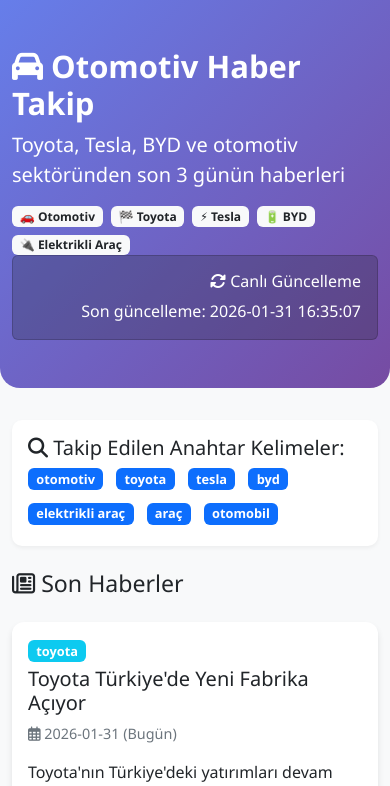
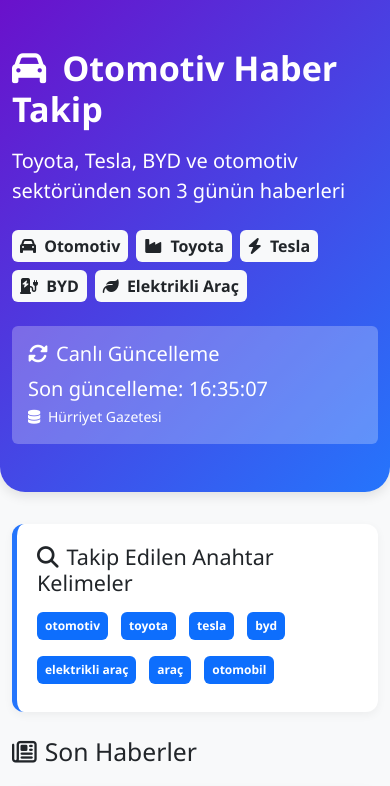
Before and after one commit to sophiehime/otomotiv-haber-demo, a Flask app: page / in a window 390 px wide. Shown: the top 786 px of the page. Run offline with Flask 3, Linux system fonts and the light colour scheme; data that the repository does not hold is empty.

Commit message:
HTML/CSS düzeltmesi: Bootstrap ve Font Awesome CDN güncellendi, responsive tasarım

```diff
--- a/templates/index.html
+++ b/templates/index.html
@@ -4,63 +4,91 @@
     <meta charset="UTF-8">
     <meta name="viewport" content="width=device-width, initial-scale=1.0">
     <title>🚗 Otomotiv Haber Takip</title>
-    <link href="https://cdn.jsdelivr.net/npm/bootstrap@5.3.0/dist/css/bootstrap.min.css" rel="stylesheet">
-    <link rel="stylesheet" href="https://cdnjs.cloudflare.com/ajax/libs/font-awesome/6.4.0/css/all.min.css">
+    <!-- Bootstrap 5 -->
+    <link href="https://cdn.jsdelivr.net/npm/bootstrap@5.3.3/dist/css/bootstrap.min.css" rel="stylesheet" integrity="sha384-QWTKZyjpPEjISv5WaRU9OFeRpok6YctnYmDr5pNlyT2bRjXh0JMhjY6hW+ALEwIH" crossorigin="anonymous">
+    <!-- Font Awesome -->
+    <link rel="stylesheet" href="https://cdnjs.cloudflare.com/ajax/libs/font-awesome/6.5.1/css/all.min.css">
     <style>
         body {
             background-color: #f8f9fa;
             font-family: 'Segoe UI', Tahoma, Geneva, Verdana, sans-serif;
+            padding-top: 0;
         }
         .hero {
-            background: linear-gradient(135deg, #667eea 0%, #764ba2 100%);
+            background: linear-gradient(135deg, #6a11cb 0%, #2575fc 100%);
             color: white;
             padding: 3rem 0;
             margin-bottom: 2rem;
-            border-radius: 0 0 20px 20px;
+            border-radius: 0 0 25px 25px;
+            box-shadow: 0 4px 12px rgba(0,0,0,0.1);
         }
-        .haber-kart {
-            transition: transform 0.3s, box-shadow 0.3s;
+        .news-card {
             border: none;
-            border-radius: 12px;
+            border-radius: 15px;
             overflow: hidden;
-            margin-bottom: 1.5rem;
-            box-shadow: 0 4px 6px rgba(0,0,0,0.1);
+            transition: all 0.3s ease;
+            box-shadow: 0 5px 15px rgba(0,0,0,0.08);
+            margin-bottom: 25px;
+            height: 100%;
         }
-        .haber-kart:hover {
-            transform: translateY(-5px);
-            box-shadow: 0 10px 20px rgba(0,0,0,0.15);
+        .news-card:hover {
+            transform: translateY(-10px);
+            box-shadow: 0 15px 30px rgba(0,0,0,0.15);
         }
-        .kelime-badge {
-            font-size: 0.8rem;
-            margin-right: 5px;
-            margin-bottom: 5px;
-        }
-        .haber-resim {
+        .news-img {
             height: 200px;
             object-fit: cover;
             width: 100%;
         }
-        .kaynak-badge {
+        .keyword-badge {
+            font-size: 0.75rem;
+            margin-right: 5px;
+            margin-bottom: 8px;
+        }
+        .source-badge {
             position: absolute;
-            top: 10px;
-            right: 10px;
-            z-index: 1;
+            top: 15px;
+            right: 15px;
+            z-index: 10;
         }
-        .loading {
-            text-align: center;
-            padding: 2rem;
+        .news-date {
+            font-size: 0.85rem;
             color: #6c757d;
         }
-        .haber-tarih {
-            font-size: 0.9rem;
-            color: #6c757d;
+        .keyword-list {
+            background: white;
+            border-radius: 12px;
+            padding: 20px;
+            margin-bottom: 25px;
+            box-shadow: 0 3px 10px rgba(0,0,0,0.05);
+            border-left: 5px solid #2575fc;
         }
-        .anahtar-listesi {
-            background: white;
-            border-radius: 10px;
-            padding: 1rem;
-            margin-bottom: 1.5rem;
-            box-shadow: 0 2px 4px rgba(0,0,0,0.05);
+        .btn-read {
+            background: linear-gradient(135deg, #6a11cb 0%, #2575fc 100%);
+            border: none;
+            color: white;
+            padding: 8px 20px;
+            border-radius: 25px;
+            font-weight: 500;
+            transition: all 0.3s;
+        }
+        .btn-read:hover {
+            transform: scale(1.05);
+            color: white;
+            box-shadow: 0 5px 15px rgba(106, 17, 203, 0.3);
+        }
+        .api-card {
+            border-left: 4px solid #28a745;
+            transition: all 0.3s;
+        }
+        .api-card:hover {
+            transform: translateX(5px);
+        }
+        footer {
+            background: #f8f9fa;
+            border-top: 1px solid #e9ecef;
+            margin-top: 50px;
+            padding: 30px 0;
         }
     </style>
 </head>
@@ -69,22 +97,23 @@
     <div class="hero">
         <div class="container">
             <div class="row align-items-center">
-                <div class="col-md-8">
-                    <h1 class="display-5 fw-bold"><i class="fas fa-car"></i> Otomotiv Haber Takip</h1>
-                    <p class="lead">Toyota, Tesla, BYD ve otomotiv sektöründen son 3 günün haberleri</p>
-                    <div class="d-flex flex-wrap gap-2 mt-3">
-                        <span class="badge bg-light text-dark">🚗 Otomotiv</span>
-                        <span class="badge bg-light text-dark">🏁 Toyota</span>
-                        <span class="badge bg-light text-dark">⚡ Tesla</span>
-                        <span class="badge bg-light text-dark">🔋 BYD</span>
-                        <span class="badge bg-light text-dark">🔌 Elektrikli Araç</span>
+                <div class="col-lg-8">
+                    <h1 class="display-4 fw-bold mb-3"><i class="fas fa-car me-3"></i>Otomotiv Haber Takip</h1>
+                    <p class="lead mb-4">Toyota, Tesla, BYD ve otomotiv sektöründen son 3 günün haberleri</p>
+                    <div class="d-flex flex-wrap gap-2">
+                        <span class="badge bg-light text-dark fs-6 p-2"><i class="fas fa-car me-1"></i> Otomotiv</span>
+                        <span class="badge bg-light text-dark fs-6 p-2"><i class="fas fa-industry me-1"></i> Toyota</span>
+                        <span class="badge bg-light text-dark fs-6 p-2"><i class="fas fa-bolt me-1"></i> Tesla</span>
+                        <span class="badge bg-light text-dark fs-6 p-2"><i class="fas fa-charging-station me-1"></i> BYD</span>
+                        <span class="badge bg-light text-dark fs-6 p-2"><i class="fas fa-leaf me-1"></i> Elektrikli Araç</span>
                     </div>
                 </div>
-                <div class="col-md-4 text-end">
-                    <div class="card bg-dark bg-opacity-25 text-white">
-                        <div class="card-body">
-                            <h6><i class="fas fa-sync-alt"></i> Canlı Güncelleme</h6>
-                            <p class="mb-0" id="last-updated">Yükleniyor...</p>
+                <div class="col-lg-4 text-lg-end mt-4 mt-lg-0">
+                    <div class="card bg-white bg-opacity-25 border-0">
+                        <div class="card-body text-white">
+                            <h5><i class="fas fa-sync-alt me-2"></i>Canlı Güncelleme</h5>
+                            <p class="mb-0 fs-5" id="last-updated">Yükleniyor...</p>
+                            <small><i class="fas fa-database me-1"></i> Hürriyet Gazetesi</small>
                         </div>
                     </div>
                 </div>
@@ -94,98 +123,124 @@
 
     <!-- Main Content -->
     <div class="container">
-        <!-- Anahtar Kelimeler -->
-        <div class="anahtar-listesi">
-            <h5><i class="fas fa-search"></i> Takip Edilen Anahtar Kelimeler:</h5>
-            <div id="anahtar-kelimeler" class="d-flex flex-wrap gap-2">
-                <!-- JavaScript ile doldurulacak -->
+        <!-- Keywords -->
+        <div class="keyword-list">
+            <h4 class="mb-3"><i class="fas fa-search me-2"></i>Takip Edilen Anahtar Kelimeler</h4>
+            <div id="keywords-container" class="d-flex flex-wrap gap-2">
+                <!-- JS ile doldurulacak -->
             </div>
         </div>
 
-        <!-- Haberler -->
-        <div class="row">
+        <!-- News Section -->
+        <div class="row mb-5">
             <div class="col-12">
-                <h3 class="mb-4"><i class="far fa-newspaper"></i> Son Haberler</h3>
-                <div id="loading" class="loading">
-                    <div class="spinner-border text-primary" role="status">
+                <h2 class="mb-4"><i class="far fa-newspaper me-2"></i>Son Haberler</h2>
+
+                <!-- Loading -->
+                <div id="loading" class="text-center py-5">
+                    <div class="spinner-border text-primary" style="width: 3rem; height: 3rem;" role="status">
                         <span class="visually-hidden">Yükleniyor...</span>
                     </div>
-                    <p class="mt-2">Hürriyet'ten haberler yükleniyor...</p>
+                    <p class="mt-3 fs-5 text-muted">Hürriyet'ten haberler yükleniyor...</p>
                 </div>
-                <div id="haberler-container" class="row">
-                    <!-- JavaScript ile doldurulacak -->
+
+                <!-- News Container -->
+                <div id="news-container" class="row">
+                    <!-- JS ile doldurulacak -->
                 </div>
-                <div id="no-haberler" class="alert alert-warning d-none">
-                    <i class="fas fa-exclamation-triangle"></i> Şu anda haber bulunamadı.
+
+                <!-- No News -->
+                <div id="no-news" class="alert alert-warning text-center py-4 d-none">
+                    <i class="fas fa-exclamation-triangle fa-2x mb-3"></i>
+                    <h4>Henüz haber bulunamadı</h4>
+                    <p>Lütfen daha sonra tekrar deneyin veya farklı bir anahtar kelime arayın.</p>
                 </div>
             </div>
         </div>
 
-        <!-- API Bilgisi -->
-        <div class="row mt-5">
+        <!-- API Section -->
+        <div class="row mb-5">
             <div class="col-12">
-                <div class="card">
-                    <div class="card-header">
-                        <h5 class="mb-0"><i class="fas fa-code"></i> API Endpoint'leri</h5>
+                <h2 class="mb-4"><i class="fas fa-code me-2"></i>API Endpoint'leri</h2>
+                <div class="row g-4">
+                    <div class="col-md-4">
+                        <div class="card api-card h-100">
+                            <div class="card-body">
+                                <h5 class="card-title text-primary"><i class="fas fa-newspaper me-2"></i>Tüm Haberler</h5>
+                                <code class="d-block mb-3 p-2 bg-light rounded">/api/haberler</code>
+                                <p class="card-text">Tüm anahtar kelimeler için son 3 günün haberlerini JSON formatında getirir.</p>
+                                <a href="/api/haberler" target="_blank" class="btn btn-outline-primary">Test Et</a>
+                            </div>
+                        </div>
                     </div>
-                    <div class="card-body">
-                        <div class="row">
-                            <div class="col-md-4">
-                                <h6>📰 Tüm Haberler</h6>
-                                <code>/api/haberler</code>
-                                <p class="small text-muted mt-1">Tüm anahtar kelimeler için haberleri getirir</p>
+                    <div class="col-md-4">
+                        <div class="card api-card h-100">
+                            <div class="card-body">
+                                <h5 class="card-title text-success"><i class="fas fa-search me-2"></i>Özel Arama</h5>
+                                <code class="d-block mb-3 p-2 bg-light rounded">/api/ara?kelime=tesla</code>
+                                <p class="card-text">Belirli bir anahtar kelime için haber arama yapar.</p>
+                                <a href="/api/ara?kelime=tesla" target="_blank" class="btn btn-outline-success">Test Et</a>
                             </div>
-                            <div class="col-md-4">
-                                <h6>🔍 Özel Arama</h6>
-                                <code>/api/ara?kelime=tesla</code>
-                                <p class="small text-muted mt-1">Belirli bir kelime için haber ara</p>
-                            </div>
-                            <div class="col-md-4">
-                                <h6>❤️ Sağlık Kontrolü</h6>
-                                <code>/health</code>
-                                <p class="small text-muted mt-1">API durumunu kontrol et</p>
+                        </div>
+                    </div>
+                    <div class="col-md-4">
+                        <div class="card api-card h-100">
+                            <div class="card-body">
+                                <h5 class="card-title text-danger"><i class="fas fa-heartbeat me-2"></i>Sağlık Kontrolü</h5>
+                                <code class="d-block mb-3 p-2 bg-light rounded">/health</code>
+                                <p class="card-text">API'nin çalışma durumunu ve sistem bilgilerini gösterir.</p>
+                                <a href="/health" target="_blank" class="btn btn-outline-danger">Test Et</a>
                             </div>
                         </div>
                     </div>
                 </div>
             </div>
         </div>
+    </div>
 
-        <!-- Footer -->
-        <footer class="mt-5 pt-4 border-top">
+    <!-- Footer -->
+    <footer>
+        <div class="container">
             <div class="row">
                 <div class="col-md-6">
-                    <h6>Otomotiv Haber Takip</h6>
-                    <p class="text-muted small">Hürriyet gazetesinden otomotiv sektörü haberlerini otomatik olarak toplar.</p>
+                    <h5>Otomotiv Haber Takip</h5>
+                    <p class="text-muted">Hürriyet gazetesinden otomotiv sektörü haberlerini otomatik olarak toplar ve sunar.</p>
+                    <p class="text-muted small">
+                        <i class="fas fa-code me-1"></i> Flask 3.0.0 |
+                        <i class="fas fa-server me-1"></i> Render |
+                        <i class="fab fa-python me-1"></i> Python 3.11
+                    </p>
                 </div>
-                <div class="col-md-6 text-end">
+                <div class="col-md-6 text-md-end">
                     <p class="text-muted small">
-                        <i class="fas fa-code-branch"></i> v2.0 |
-                        <i class="fas fa-server"></i> Render |
-                        <i class="fab fa-github"></i> GitHub
+                        <i class="fas fa-sync-alt me-1"></i> Son güncelleme: <span id="footer-updated">-</span><br>
+                        <i class="fas fa-database me-1"></i> Kaynak: Hürriyet Gazetesi<br>
+                        <i class="fab fa-github me-1"></i>
+                        <a href="https://github.com/sophiehime/otomotiv-haber-demo" target="_blank" class="text-decoration-none">GitHub Repository</a>
                     </p>
                 </div>
             </div>
-        </footer>
-    </div>
+        </div>
+    </footer>
 
     <!-- JavaScript -->
     <script>
         // Haberleri yükle
-        async function loadHaberler() {
+        async function loadNews() {
             try {
                 const response = await fetch('/api/haberler');
                 const data = await response.json();
 
-                // Güncelleme zamanını göster
-                document.getElementById('last-updated').textContent =
-                    `Son güncelleme: ${data.last_updated || 'Yeni'}`;
+                // Güncelleme zamanı
+                const now = new Date().toLocaleTimeString('tr-TR');
+                document.getElementById('last-updated').textContent = `Son güncelleme: ${now}`;
+                document.getElementById('footer-updated').textContent = now;
 
-                // Anahtar kelimeleri göster
-                const anahtarDiv = document.getElementById('anahtar-kelimeler');
+                // Anahtar kelimeler
+                const keywordsContainer = document.getElementById('keywords-container');
                 if (data.anahtar_kelimeler) {
-                    anahtarDiv.innerHTML = data.anahtar_kelimeler.map(kelime =>
-                        `<span class="badge bg-primary kelime-badge">${kelime}</span>`
+                    keywordsContainer.innerHTML = data.anahtar_kelimeler.map(keyword =>
+                        `<span class="badge bg-primary keyword-badge p-2">${keyword}</span>`
                     ).join('');
                 }
 
@@ -193,40 +248,40 @@
                 document.getElementById('loading').classList.add('d-none');
 
                 // Haberleri göster
-                const container = document.getElementById('haberler-container');
-                const noHaberDiv = document.getElementById('no-haberler');
+                const container = document.getElementById('news-container');
+                const noNews = document.getElementById('no-news');
 
                 if (data.haberler && data.haberler.length > 0) {
-                    noHaberDiv.classList.add('d-none');
+                    noNews.classList.add('d-none');
                     container.innerHTML = '';
 
-                    data.haberler.forEach(haber => {
+                    data.haberler.forEach(news => {
                         const col = document.createElement('div');
-                        col.className = 'col-md-6 col-lg-4';
+                        col.className = 'col-lg-4 col-md-6';
 
-                        // Resim URL'sini kontrol et
-                        const resimUrl = haber.resim && haber.resim.startsWith('http')
-                            ? haber.resim
-                            : 'https://images.unsplash.com/photo-1492144534655-ae79c964c9d7?ixlib=rb-4.0.3&auto=format&fit=crop&w=800&q=80';
+                        // Varsayılan resim
+                        const defaultImage = 'https://images.unsplash.com/photo-1492144534655-ae79c964c9d7?ixlib=rb-4.0.3&auto=format&fit=crop&w=800&q=80';
+                        const imageUrl = news.resim && news.resim.startsWith('http') ? news.resim : defaultImage;
 
                         col.innerHTML = `
-                            <div class="card haber-kart">
-                                ${haber.resim ? `
+                            <div class="card news-card">
                                 <div class="position-relative">
-                                    <img src="${resimUrl}" class="haber-resim" alt="${haber.baslik}">
-                                    <span class="badge bg-danger kaynak-badge">${haber.kaynak}</span>
+                                    <img src="${imageUrl}" class="news-img" alt="${news.baslik}" onerror="this.src='${defaultImage}'">
+                                    <span class="badge bg-danger source-badge">${news.kaynak}</span>
                                 </div>
-                                ` : ''}
                                 <div class="card-body">
-                                    <span class="badge bg-info kelime-badge">${haber.anahtar_kelime}</span>
-                                    <h5 class="card-title">${haber.baslik}</h5>
-                                    <p class="card-text haber-tarih">
-                                        <i class="far fa-calendar-alt"></i> ${haber.tarih}
-                                        ${haber.tarih_text ? `(${haber.tarih_text})` : ''}
+                                    <div class="mb-2">
+                                        <span class="badge bg-info keyword-badge">${news.anahtar_kelime}</span>
+                                        <span class="badge bg-secondary keyword-badge">${news.tarih}</span>
+                                    </div>
+                                    <h5 class="card-title">${news.baslik}</h5>
+                                    <p class="card-text news-date">
+                                        <i class="far fa-calendar-alt me-1"></i> ${news.tarih}
+                                        ${news.tarih_text ? `<small>(${news.tarih_text})</small>` : ''}
                                     </p>
-                                    <p class="card-text">${haber.ozet || ''}</p>
-                                    <a href="${haber.link}" target="_blank" class="btn btn-outline-primary btn-sm">
-                                        <i class="fas fa-external-link-alt"></i> Haberi Oku
+                                    <p class="card-text">${news.ozet || 'Habere ait özet bulunmuyor.'}</p>
+                                    <a href="${news.link}" target="_blank" class="btn btn-read">
+                                        <i class="fas fa-external-link-alt me-1"></i> Haberi Oku
                                     </a>
                                 </div>
                             </div>
@@ -235,27 +290,38 @@
                     });
                 } else {
                     container.innerHTML = '';
-                    noHaberDiv.classList.remove('d-none');
+                    noNews.classList.remove('d-none');
                 }
 
             } catch (error) {
-                console.error('Haber yükleme hatası:', error);
+                console.error('Hata:', error);
                 document.getElementById('loading').innerHTML = `
                     <div class="alert alert-danger">
-                        <i class="fas fa-exclamation-circle"></i> Haberler yüklenirken hata oluştu.
-                        <button onclick="loadHaberler()" class="btn btn-sm btn-outline-danger mt-2">Tekrar Dene</button>
+                        <i class="fas fa-exclamation-circle fa-2x mb-3"></i>
+                        <h4>Haberler yüklenirken hata oluştu</h4>
+                        <p>${error.message}</p>
+                        <button onclick="loadNews()" class="btn btn-outline-danger mt-2">Tekrar Dene</button>
                     </div>
                 `;
             }
         }
 
-        // Sayfa yüklendiğinde haberleri çek
-        document.addEventListener('DOMContentLoaded', loadHaberler);
+        // Sayfa yüklendiğinde çalıştır
+        document.addEventListener('DOMContentLoaded', loadNews);
 
-        // Her 60 saniyede bir otomatik güncelle
-        setInterval(loadHaberler, 60000);
+        // Her 2 dakikada bir güncelle
+        setInterval(loadNews, 120000);
+
+        // Linklerin yeni sekmede açılmasını sağla
+        document.addEventListener('click', function(e) {
+            if (e.target.tagName === 'A' && e.target.getAttribute('href').startsWith('http')) {
+                e.target.setAttribute('target', '_blank');
+                e.target.setAttribute('rel', 'noopener noreferrer');
+            }
+        });
     </script>
 
-    <script src="https://cdn.jsdelivr.net/npm/bootstrap@5.3.0/dist/js/bootstrap.bundle.min.js"></script>
+    <!-- Bootstrap JS -->
+    <script src="https://cdn.jsdelivr.net/npm/bootstrap@5.3.3/dist/js/bootstrap.bundle.min.js" integrity="sha384-YvpcrYf0tY3lHB60NNkmXc5s9fDVZLESaAA55NDzOxhy9GkcIdslK1eN7N6jIeHz" crossorigin="anonymous"></script>
 </body>
 </html>
```
